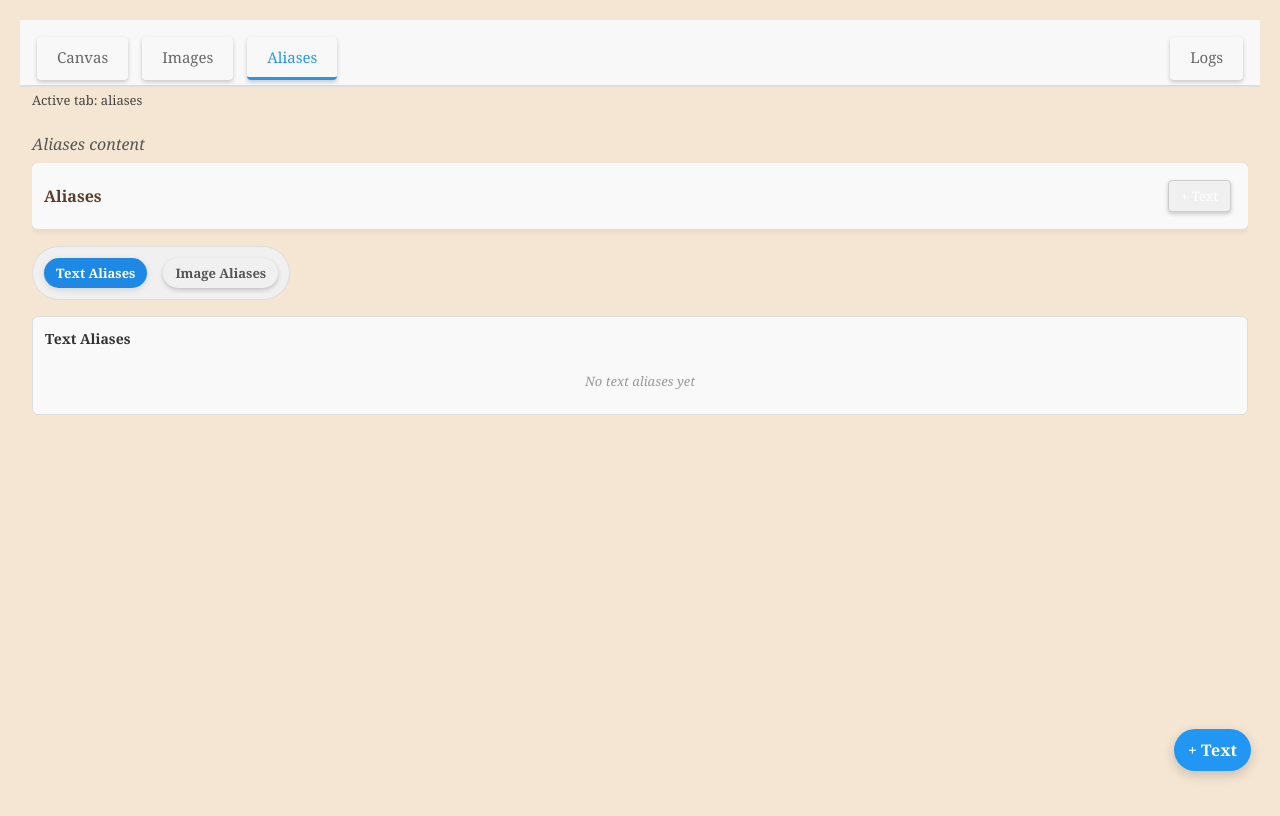
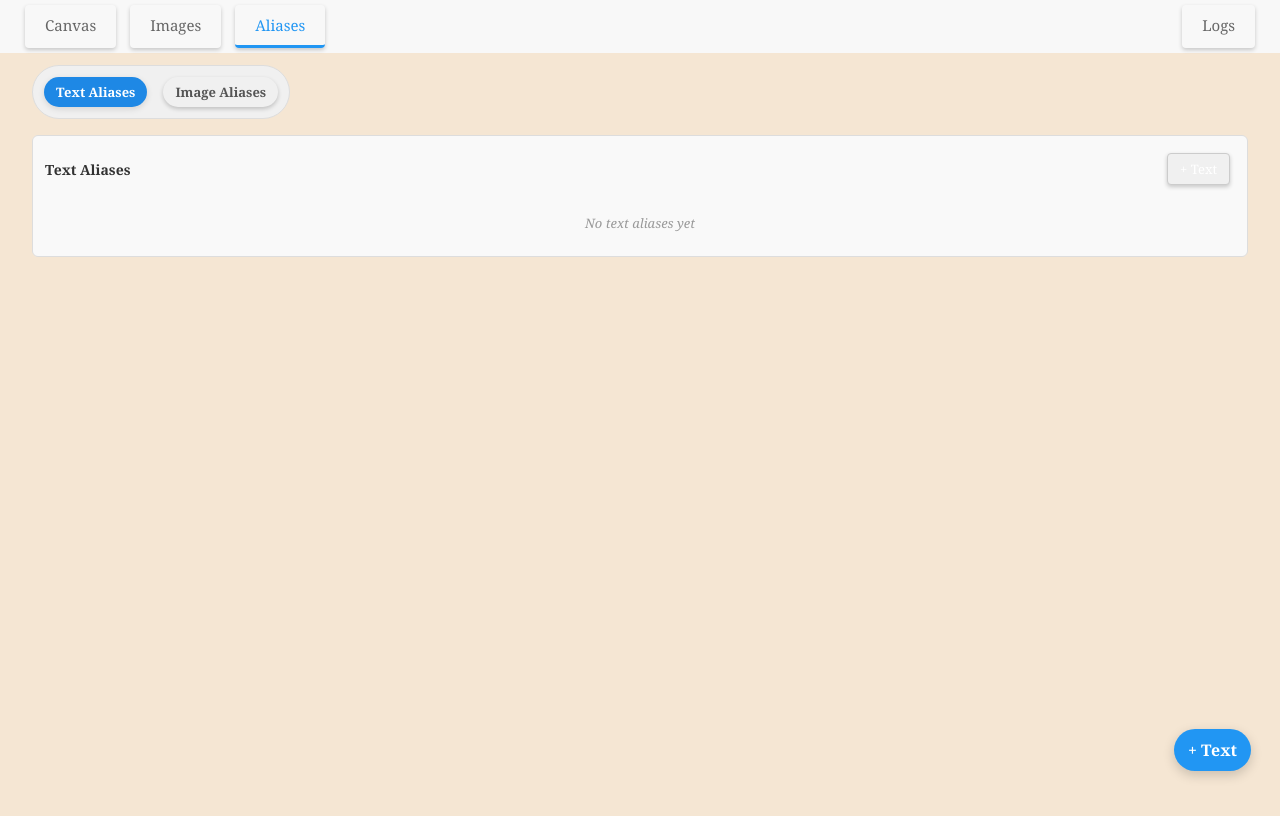
Before and after one commit to zubarevam96/card-generator-frontend, an Angular app: page /generate in a window 1280 px wide. Both pictures are taken after a click on the button "Aliases". Shown: the top 816 px of the page. Built offline with nearby package versions, Linux system fonts and the light colour scheme.

Commit message:
improved aliases styles

```diff
--- a/src/app/alias-library/alias-library.component.css
+++ b/src/app/alias-library/alias-library.component.css
@@ -5,21 +5,6 @@
     height: 100%;
     overflow: hidden;
     position: relative;
-}
-
-.alias-header {
-    position: sticky;
-    top: 0;
-    z-index: 2;
-    display: flex;
-    justify-content: space-between;
-    align-items: center;
-    gap: 12px;
-    padding: 12px;
-    background: #f9f9f9;
-    border-bottom: 1px solid #ddd;
-    border-radius: 6px;
-    box-shadow: 0 2px 6px rgba(0, 0, 0, 0.06);
 }
 
 .tab-bar {
@@ -55,10 +40,6 @@
     font-weight: 600;
 }
 
-.header-actions {
-    display: flex;
-    gap: 8px;
-}
 
 .add-btn {
     padding: 6px 12px;
@@ -160,8 +141,16 @@
     border: 1px solid #ddd;
 }
 
+.list-section__header {
+    display: flex;
+    align-items: center;
+    justify-content: space-between;
+    gap: 12px;
+    margin-bottom: 12px;
+}
+
 .list-section h4 {
-    margin: 0 0 12px 0;
+    margin: 0;
     font-size: 14px;
     font-weight: 600;
     color: #333;
@@ -192,6 +181,7 @@
     color: #222;
     display: -webkit-box;
     -webkit-box-orient: vertical;
+    line-clamp: 1;
     -webkit-line-clamp: 1;
     overflow: hidden;
 }
@@ -206,6 +196,7 @@
     word-break: break-word;
     display: -webkit-box;
     -webkit-box-orient: vertical;
+    line-clamp: 1;
     -webkit-line-clamp: 1;
     overflow: hidden;
 }
--- a/src/app/alias-library/alias-library.component.html
+++ b/src/app/alias-library/alias-library.component.html
@@ -1,21 +1,4 @@
 <div class="alias-library">
-    <div class="alias-header">
-        <h3>Aliases</h3>
-        <div class="header-actions">
-            <button
-                type="button"
-                class="add-btn"
-                *ngIf="activeTab === 'text'"
-                (click)="showTextForm = !showTextForm"
-            >
-                {{ showTextForm ? 'Cancel' : '+ Text' }}
-            </button>
-            <button type="button" class="add-btn" *ngIf="activeTab === 'image'" (click)="imageInput.click()">
-                + Image
-            </button>
-            <input #imageInput type="file" accept="image/*" hidden (change)="onImageSelected($event)">
-        </div>
-    </div>
 
     <div class="tab-bar">
         <button
@@ -36,6 +19,8 @@
         </button>
     </div>
 
+    <input #imageInput type="file" accept="image/*" hidden (change)="onImageSelected($event)">
+
     <div class="form-section" *ngIf="activeTab === 'text' && showTextForm">
         <div class="form-group">
             <label>Alias Name</label>
@@ -50,7 +35,12 @@
 
     <div class="aliases-list">
         <div class="list-section" *ngIf="activeTab === 'text'">
-            <h4>Text Aliases</h4>
+            <div class="list-section__header">
+                <h4>Text Aliases</h4>
+                <button type="button" class="add-btn" (click)="showTextForm = !showTextForm">
+                    {{ showTextForm ? 'Cancel' : '+ Text' }}
+                </button>
+            </div>
             <div class="alias-grid">
                 <div class="alias-item" *ngFor="let al of (textAliases$ | async)">
                     <div class="text-alias">
@@ -69,7 +59,12 @@
         </div>
 
         <div class="list-section" *ngIf="activeTab === 'image'">
-            <h4>Image Aliases</h4>
+            <div class="list-section__header">
+                <h4>Image Aliases</h4>
+                <button type="button" class="add-btn" (click)="imageInput.click()">
+                    + Image
+                </button>
+            </div>
             <div class="alias-grid">
                 <div class="alias-item" *ngFor="let al of (imageAliases$ | async)">
                     <div class="image-alias">
--- a/src/app/generate/generate.component.css
+++ b/src/app/generate/generate.component.css
@@ -1,12 +1,12 @@
 .global-tabs {
     display: flex;
     gap: 4px;
-    padding: 12px 12px 0 12px;
     background: #f8f8f8;
-    border-bottom: 2px solid #ddd;
     position: sticky;
     top: 0;
     z-index: 5;
+    margin: -20px -20px 0;
+    padding: 0 20px;
 }
 
 .global-tab {
@@ -131,7 +131,7 @@
 }
 
 .divider {
-    position: relative;
+    position: sticky;
     top: 12px;
     height: calc(100vh - 24px);
     background: transparent;
--- a/src/app/generate/generate.component.html
+++ b/src/app/generate/generate.component.html
@@ -24,8 +24,6 @@
         Logs
     </button>
 </div>
-
-<div class="active-tab-debug">Active tab: {{ activeTab }}</div>
 
 <div class="generate-layout" [hidden]="activeTab !== 'canvas'" [style.gridTemplateColumns]="gridTemplateColumns">
     <aside class="side left" [class.collapsed]="!showProperties">
@@ -72,7 +70,6 @@
 </div>
 
 <div class="aliases-view" [hidden]="activeTab !== 'aliases'">
-    <div class="aliases-placeholder">Aliases content</div>
     <app-alias-library></app-alias-library>
 </div>
 
```
